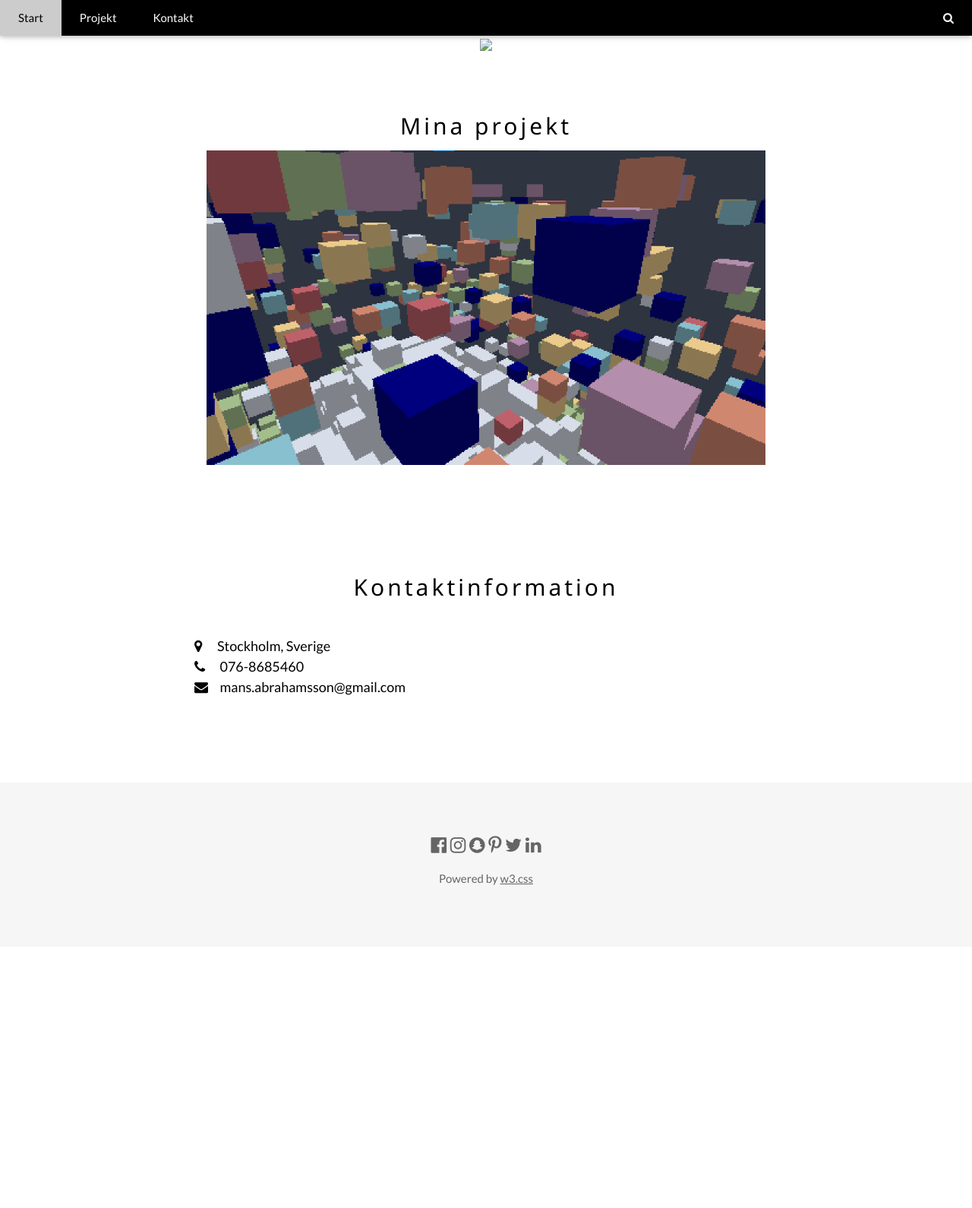
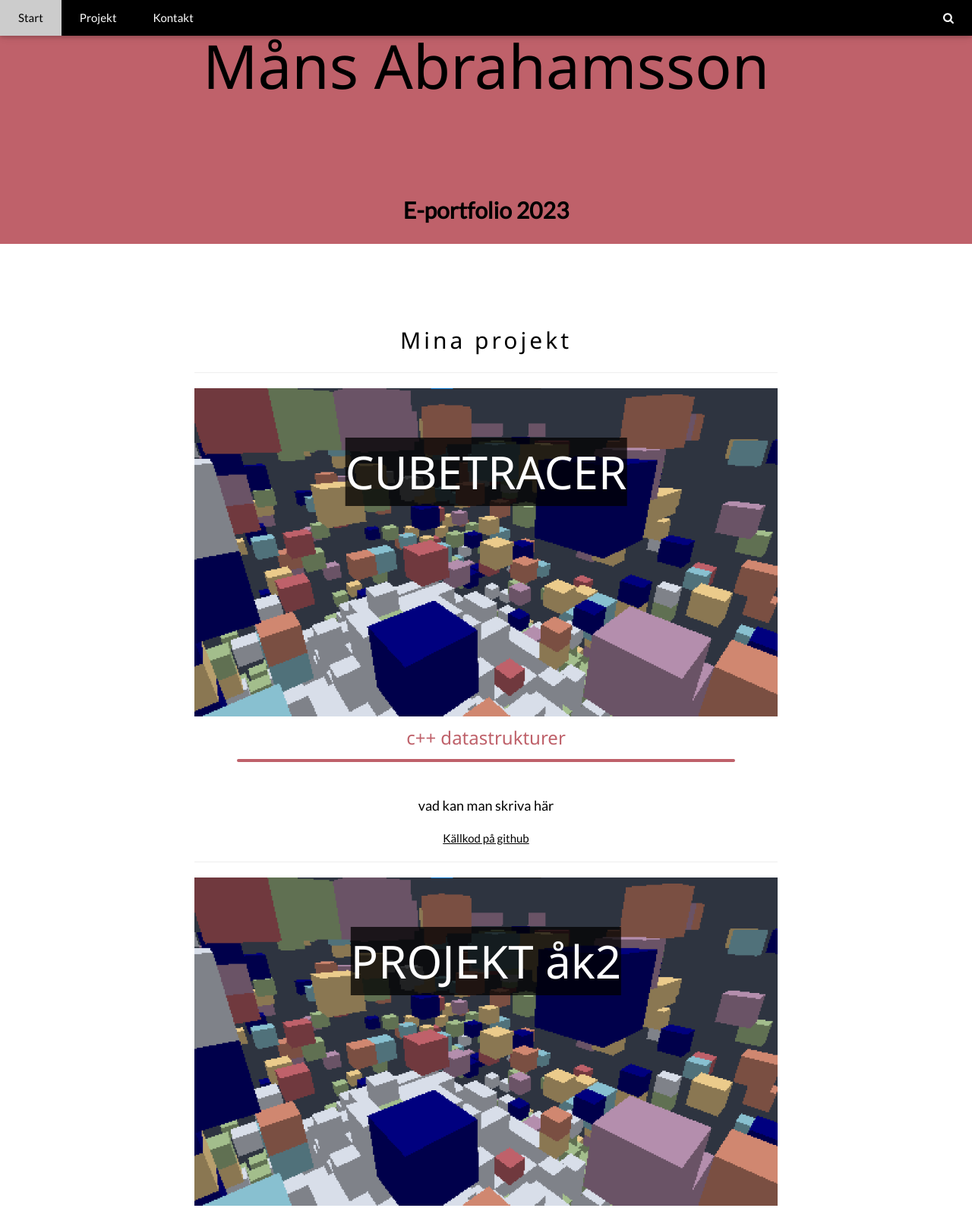
Before and after one commit to pad918/pad918.github.io, a plain HTML site: page index.html in a window 1280 px wide. Shown: the top 1590 px of the page at 76% size. Before the commit the page ends 1246 px from the top, so only its background shows below. Drawn offline with nearby package versions, Linux system fonts and the light colour scheme.

Commit message:
klar med mallen

```diff
--- a/index.html
+++ b/index.html
@@ -1,12 +1,13 @@
 <!DOCTYPE html>
 <html lang="en">
 <head>
-<title>W3.CSS Template</title>
+<title>E-portfolio Måns Abrahamsson</title>
 <meta charset="UTF-8">
 <meta name="viewport" content="width=device-width, initial-scale=1">
 <link rel="stylesheet" href="https://www.w3schools.com/w3css/4/w3.css">
 <link rel="stylesheet" href="https://fonts.googleapis.com/css?family=Lato">
 <link rel="stylesheet" href="https://cdnjs.cloudflare.com/ajax/libs/font-awesome/4.7.0/css/font-awesome.min.css">
+<link rel="stylesheet" href="main.css">
 <style>
 body {font-family: "Lato", sans-serif}
 .mySlides {display: none}
@@ -37,24 +38,76 @@ body {font-family: "Lato", sans-serif}
 <div class="w3-content" style="max-width:2000px;margin-top:46px">
 
   <!-- Automatic Slideshow Images -->
-  <div class="mySlides w3-display-container w3-center">
-    <img src="test.png" style="width:100%">
-    <div class="w3-display-bottommiddle w3-container w3-text-white w3-padding-32 w3-hide-small">
-      <h1>Måns Abrahamsson</h1>
-      <p><b>Lorem ipsum</b></p>
+  <div style="width: 100%; margin-left: 0%; background-color: #BF616A; top:50%; left: 50%;">
+    <!-- <img src="test.png" style="width:100%"> -->
+    <div>
+      <h1 class="relative_centered" style="font-size: 80px; padding-bottom: 0px; padding-top: 80px; text-align: center;">
+        Måns Abrahamsson
+      </h1>
+      <p class="relative_centered" style="font-size: 30px; padding-top: 0px; text-align: center;">
+        <b>E-portfolio 2023</b>
+      </p>
     </div>
   </div>
   </div>
 
-  <!-- The Band Section -->
+  <!-- Projekt -->
   <div class="w3-container w3-content w3-center w3-padding-64" style="max-width:800px" id="band">
     <h2 class="w3-wide">Mina projekt</h2>
-    <div class="w3-container w3-content w3-center" style="max-width: 1000px">
-        <img src="cubetracer1.png" style="width: 100%">
-        <div class="w3-display-topright w3-container w3-text-black">
-            <h3>Cubetracer</h3>
-        </div>
+
+    <!-- CUBE TRACER -->
+    <hr class="solid">
+    <div class="container" style="max-width: 1000px">
+
+      <!-- bilden -->
+      <img src="cubetracer1.png" style="width: 100%">
+
+      <!-- rubriken -->
+      <div class="top_center projHeader">
+          <h1>CUBETRACER</h1>
+      </div>
+
+      <!-- Vad projektet innehåller () -->
+
+      <div class="lang_props">
+        <h3>c++    datastrukturer</h3>
+      </div>
+      <hr class="solid wide">
+
+      <!-- Faktisk text -->
+      <div>
+        <p class="bröd">vad kan man skriva här</p>
+      </div>
+
+      <a href="https://github.com/pad918/CubeTracer">Källkod på github</a>
+
     </div>
+
+    <!-- Projekt åk2 -->
+    <hr class="solid">
+    <div class="container" style="max-width: 1000px">
+
+      <!-- bilden -->
+      <img src="cubetracer1.png" style="width: 100%">
+
+      <!-- rubriken -->
+      <div class="top_center projHeader">
+          <h1>PROJEKT åk2</h1>
+      </div>
+
+      <!-- Vad projektet innehåller () -->
+
+      <div class="lang_props">
+        <h3>java SQL databaser C</h3>
+      </div>
+      <hr class="solid wide">
+
+      <!-- Faktisk text -->
+      <div>
+        <p class="bröd">Här kan man skriva något annat</p>
+      </div>
+    </div>
+
   </div>
 
   <!-- Ticket Modal -->
--- /dev/null
+++ b/main.css
@@ -0,0 +1,65 @@
+.container {
+    position: relative;
+    text-align: center;
+  }
+
+.top_center{
+    text-align: center;
+    position: absolute;
+    top: 0%;
+    left: 50%;
+    transform: translate(-50%, 50%);
+}
+
+.bröd{
+    text-align: center;
+    color: black;
+    font-size: larger;
+}
+
+
+.wide{
+    text-align: center;
+    padding-top: 0px;
+    padding-bottom: 0px;
+    margin-top: 0;
+    display:inline-block;
+    width: 85%;
+    border: 2px;
+    border-radius: 2px;
+    border-color: #BF616A;
+    border-style: solid;
+}
+
+.lang_props{
+    text-align: center;
+    display:inline-block;
+    width: 85%;
+    margin-bottom: 0;
+    padding-bottom: 0;
+
+    color: #BF616A;
+    font-size: small;
+}
+
+.centered {
+    text-align: center;
+    position: absolute;
+    top: 50%;
+    left: 50%;
+    transform: translate(-50%, -50%);
+  }
+
+.relative_centered{
+
+    position: relative;
+    top: 0%;
+    left: 50%;
+    transform: translate(-50%, -50%);
+}
+
+ .projHeader h1{
+    color: white;
+    font-size: 60px;
+    background-color:rgba(0, 0, 0, 0.75);
+  }
```
